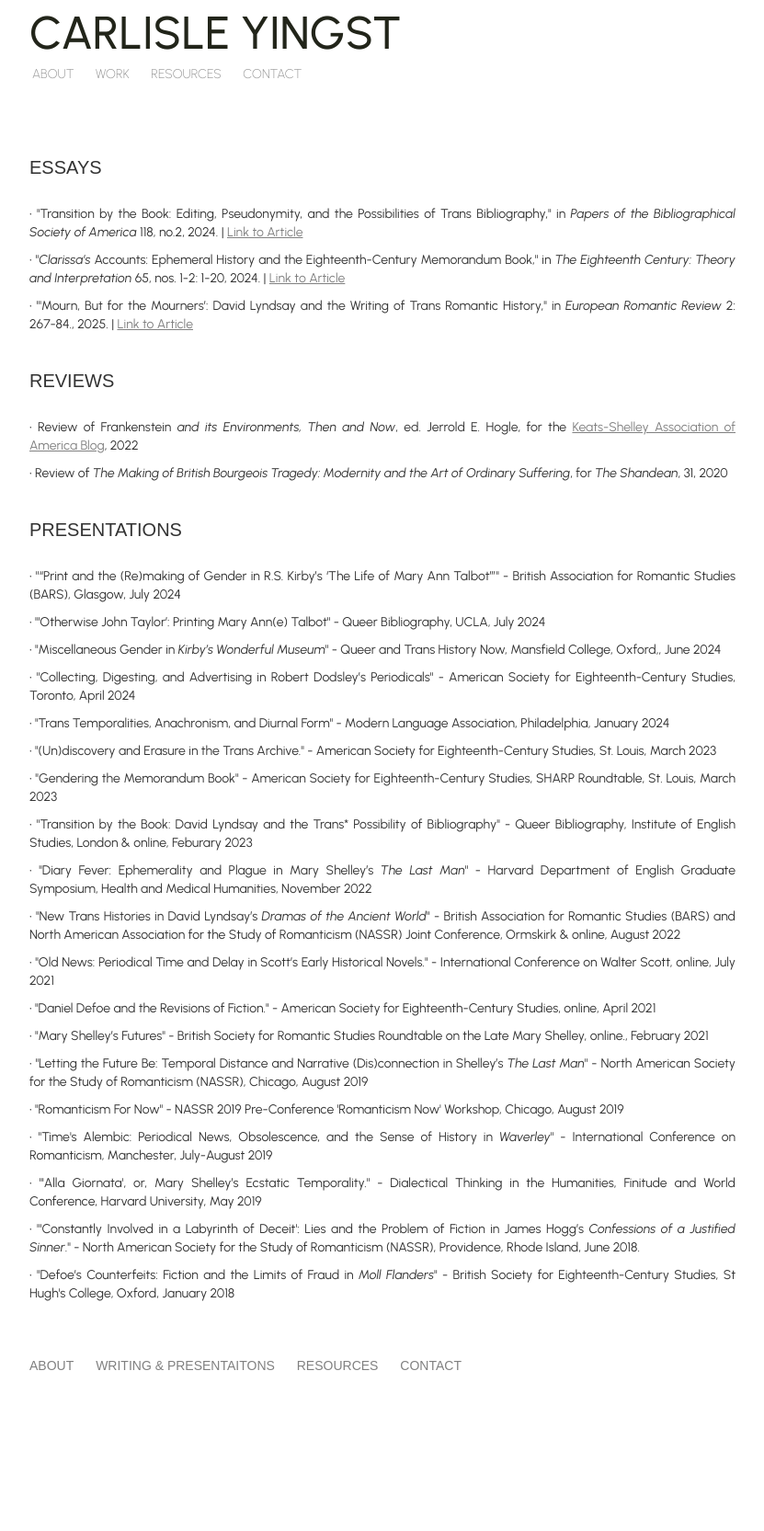
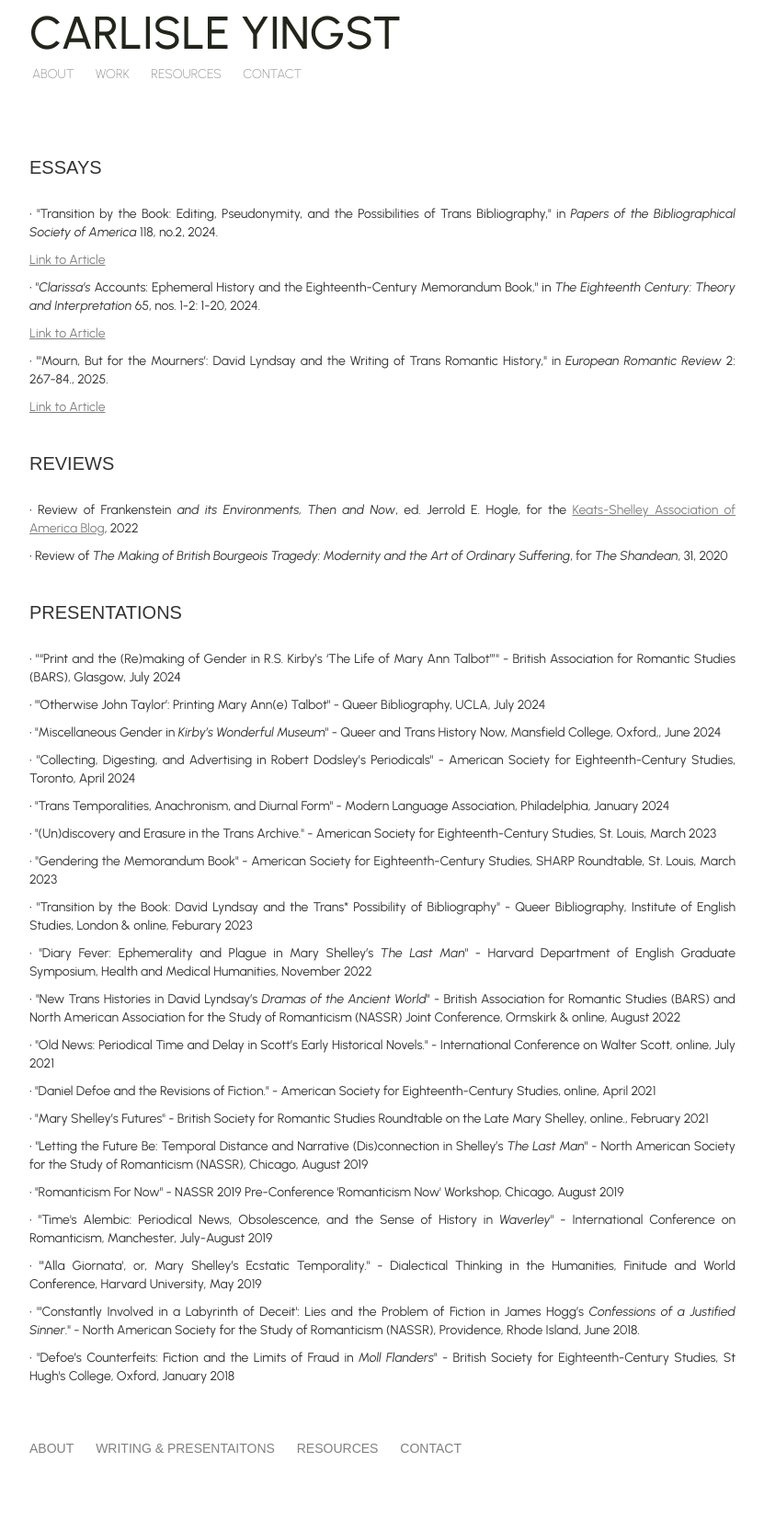
Before and after one commit to ceyingst/ceyingstwebsite, a Jekyll site: the page built from writing.html, in a window 1280 px wide. Shown: the whole page at 92% size, without its empty margins (224-1055 px from the left). Built offline with Jekyll 4.4.1, drawn with Linux system fonts in a browser that asks for light colours; nearby versions of some CDN libraries; some web fonts are replaced; before the commit the page ends 1575 px from its top, so only the background shows below that.

```diff
--- a/writing.html
+++ b/writing.html
@@ -18,7 +18,8 @@ permalink: /presentations-writing/
     <div class="item">
 
       {% for essay in site.data.essays %}
-        <p>&#x2022;   "{{ essay.title }}," in {{ essay.pub }}, {{ essay.date }} | <a href"{{ essay.url }}">Link to  Article</a></p>
+        <p>&#x2022;   "{{ essay.title }}," in {{ essay.pub }}, {{ essay.date }} </p>
+        <p><a href"{{ essay.url }}">Link to Article</a></p>
     </div>
     {% endfor %}
   </div>
```
